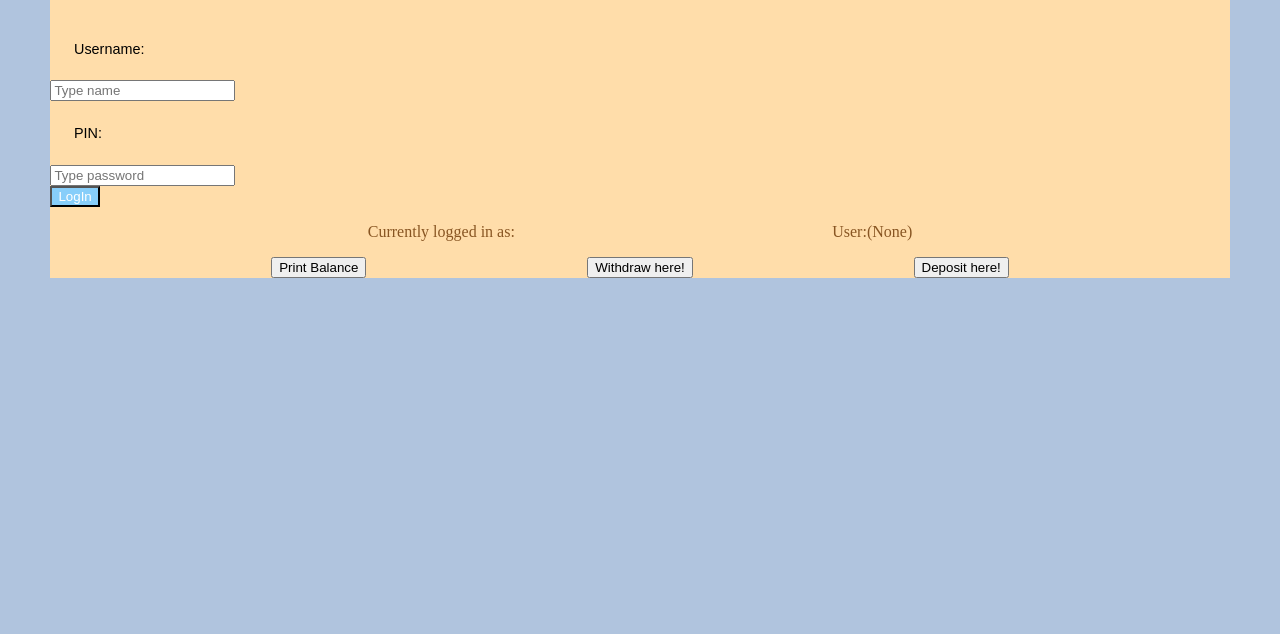
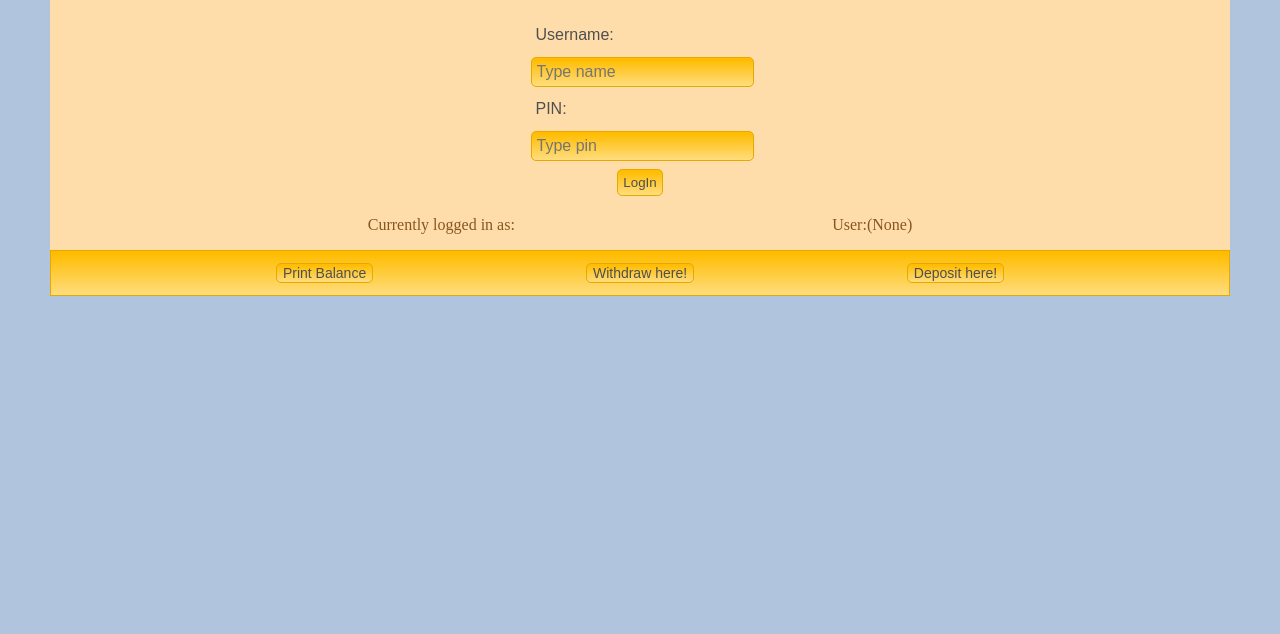
Before and after one commit to AishaKEITA/Atm-Project, a plain HTML site: page index.html in a window 1280 px wide. Shown: the part 166-800 px from the top of the page. Drawn offline with Linux system fonts and the light colour scheme.

Commit message:
modified js script

```diff
--- a/index.css
+++ b/index.css
@@ -14,25 +14,49 @@ h1 {
     font-size: 30px;
     width: 90%;
     padding: 3%;
+    color: #4f4f4f;
 }
 
 label {
     display: block;
     font: .9rem 'Fira Sans', sans-serif;
     align-items: center;
-    padding: 2%;
+    /* padding: 2%; */
 }
 
-input[type='text']
-label {
-    margin-top: 1rem;
-    background-color: #888;
+input[type='text'],
+label[for='pass'], label[for='username']{
+    padding: 5px;
+    color: #4f4f4f;
+    font-size: 16px;
+    border-radius: 5px;
+    text-decoration: none;
+    margin: 4px 2px;
+}
+input {
+    font-size: 16px;
+    background: linear-gradient(#ffbc00 5%, #ffdd7f 100%);
+    border: 1px solid #e5a900;
+    width: 100%;
+    box-sizing: border-box;
+    cursor: pointer;
+}
+
+.userpass {
+    display: flex;
+    flex-direction: column;
+    align-items: center;
 }
 
 #btn {
-    background-color: lightskyblue;
     cursor: pointer;
-    color: white;
+    color: #4f4f4f;
+    box-sizing: border-box;
+    background: linear-gradient(#ffbc00 5%, #ffdd7f 100%);
+    border: 1px solid #e5a900;
+    border-radius: 5px;
+    margin: 4px 2px;
+    padding: 5px;
 }
 
 .loggedinwrap {
@@ -41,7 +65,39 @@ label {
     color: #852;
 }
 
+#balance {
+    cursor: pointer;
+    color: #4f4f4f;
+    box-sizing: border-box;
+    background: linear-gradient(#ffbc00 5%, #ffdd7f 100%);
+    border: 1px solid #e5a900;
+    border-radius: 5px;
+    font-size: 14px;
+}
+
+#deposit {
+    cursor: pointer;
+    color: #4f4f4f;
+    box-sizing: border-box;
+    background: linear-gradient(#ffbc00 5%, #ffdd7f 100%);
+    border: 1px solid #e5a900;
+    border-radius: 5px;
+    font-size: 14px;
+}
+
+#withdraw{
+    cursor: pointer;
+    color: #4f4f4f;
+    box-sizing: border-box;
+    background: linear-gradient(#ffbc00 5%, #ffdd7f 100%);
+    border: 1px solid #e5a900;
+    border-radius: 5px;
+    font-size: 14px;
+}
 .btnwrap {
     display: flex;
     justify-content: space-evenly;
+    background: linear-gradient(#ffbc00 5%, #ffdd7f 100%);
+    border: 1px solid #e5a900;
+    padding: 1%;
 }
--- a/index.html
+++ b/index.html
@@ -19,7 +19,7 @@
 
             <div>
                 <label for="pass">PIN:</label>
-                <input type="text" id="pass" name="password" placeholder="Type password" required>
+                <input type="text" id="pass" name="password" placeholder="Type pin" required>
             </div>
             <button id="btn">LogIn</button>
         </div>
@@ -33,6 +33,7 @@
             <div><button id="withdraw">Withdraw here!</button></div>
             <div><button id="deposit">Deposit here!</button></div>
         </div>
+
     </main>
     <script src="index.js"></script>
 </body>
--- a/index.js
+++ b/index.js
@@ -1,12 +1,11 @@
-/* 1. make an array of objects of users
-2. each user has name, pincod,
-3. 3 headings choose to take money or see how much balance left, or add money
-
+/*
 1. pin verification (block the card)
 2. Print balance
 3. withdrawal (with limits and not being able to do with 0 balance)
 4. Cash in*/
+
 let foundUser = null;
+let loggedInUser = null;
 let users = [
     {
         name: "Sandra",
@@ -23,9 +22,10 @@ let users = [
     {
         name: "Buba",
         pincode: 2500,
-        amount: 15000
+        amount: 15000,
+
     }];
-
+let loginAttempts = 3;
 function validationForm() {
     let username = document.getElementById("username").value;
     let password = document.getElementById("pass").value;
@@ -34,6 +34,12 @@ function validationForm() {
         if (username == users[i].name && password == users[i].pincode) {
             foundUser = users[i];
             break;
+        }
+
+        else {
+            loginAttempts--;
+            alert("You have left " + loginAttempts + " loginAttempts");
+            return;
         }
     }
 
@@ -49,7 +55,7 @@ function validationForm() {
 }
 
 function printBalance() {
-    if(!loggedInUser) {
+    if (!loggedInUser) {
         alert("You need to log in first!");
         return;
     }
@@ -57,12 +63,12 @@ function printBalance() {
     alert(`${loggedInUser.name} this is your balance: ${loggedInUser.amount}`);
 }
 function withdraw() {
-    if(!loggedInUser) {
+    if (!loggedInUser) {
         alert("You need to log in first!");
         return;
     }
 
-    let amount = +prompt("Enter amount");
+    let amount = +prompt("How much do you want to withdraw ?");
     if (loggedInUser.amount >= amount) {
         loggedInUser.amount -= amount;
     } else {
@@ -71,12 +77,12 @@ function withdraw() {
 }
 
 function deposit() {
-    if(!loggedInUser) {
+    if (!loggedInUser) {
         alert("You need to log in first!");
         return;
     }
 
-    let amount = +prompt("Enter amount");
+    let amount = +prompt("How much do you want to deposit?");
     loggedInUser.amount += amount;
 }
 
@@ -84,5 +90,3 @@ document.getElementById("btn").addEventListener("click", validationForm);
 document.getElementById("balance").addEventListener("click", printBalance);
 document.getElementById("withdraw").addEventListener("click", withdraw);
 document.getElementById("deposit").addEventListener("click", deposit);
-
-let loggedInUser = null;
```
